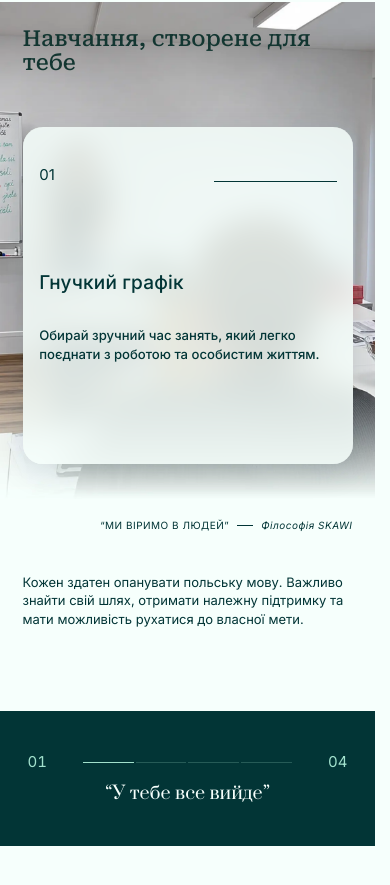
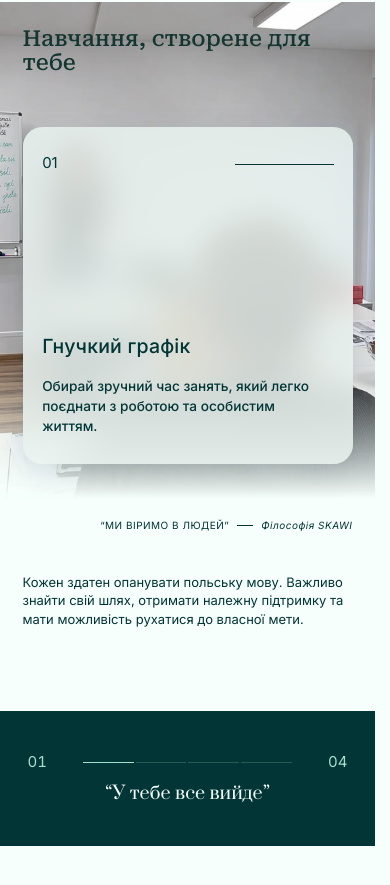
Before and after one commit to Tetiana2309/skawi-website, a React (Vite) app: page / in a window 390 px wide. Shown: the part 10533-11418 px from the top of the page. Built offline with nearby package versions, Linux system fonts and the light colour scheme.

Commit message:
Match benefits glass color and card spacing to revised Figma design

```diff
--- a/src/sections/Benefits.css
+++ b/src/sections/Benefits.css
@@ -42,7 +42,7 @@
 }
 .benefits__card-surface {
   position: absolute; inset: 0; border-radius: inherit; overflow: hidden;
-  background: #F6FFFC;
+  background: #EAF4F0;
 }
 /* One permanently aligned frosted background for all four text states. */
 .benefits__card-photo {
@@ -50,22 +50,30 @@
   left: -12.285%; top: -38.174%; width: 124.57%; height: 150.622%;
   object-fit: cover; filter: blur(15px); pointer-events: none;
 }
-.benefits__card-tint { position: absolute; inset: 0; background: rgba(246,255,252,.85); pointer-events: none; }
+.benefits__card-tint { position: absolute; inset: 0; background: rgba(234,244,240,.85); pointer-events: none; }
 .benefits__copy-window { position: absolute; inset: 0; border-radius: inherit; overflow: hidden; }
-.benefits__card { position: absolute; inset: 0; visibility: hidden; opacity: 0; will-change: transform, opacity; }
+.benefits__card {
+  position: absolute; inset: 0; visibility: hidden; opacity: 0;
+  will-change: transform, opacity;
+  --card-x: min(40px, 2.08333vw);
+  --card-y: min(60px, 5.988vh);
+  --card-gap: min(30px, 2.994vh);
+  display: flex; flex-direction: column; justify-content: flex-end;
+  padding: var(--card-y) var(--card-x);
+}
 .benefits__card:first-child { visibility: visible; opacity: 1; }
 .benefits__card-number {
-  position: absolute; left: 4.914%; top: 16.598%;
-  font-size: clamp(15px, 1.25cqw, 24px); line-height: 1.1;
+  position: absolute; left: var(--card-x); top: var(--card-y);
+  font-size: clamp(15px, 1.25vw, 24px); line-height: 1.1;
 }
-.benefits__card-line { position: absolute; right: 4.914%; top: 19.295%; width: 37.346%; height: 1px; background: #023536; }
+.benefits__card-line { position: absolute; right: var(--card-x); top: calc(var(--card-y) + 13px); width: min(204px, 30%); height: 1px; background: #023536; }
 .benefits__card h3 {
-  position: absolute; left: 4.914%; right: 4.914%; top: 56.639%;
-  margin: 0; font-size: clamp(21px, 1.667cqw, 32px); font-weight: 500; line-height: 1; letter-spacing: .01em;
+  position: static;
+  margin: 0 0 var(--card-gap); font-size: clamp(21px, 1.667vw, 32px); font-weight: 500; line-height: 1; letter-spacing: .01em;
 }
 .benefits__card p {
-  position: absolute; left: 4.914%; right: 4.914%; top: 69.294%;
-  margin: 0; font-size: clamp(14px, 1.146cqw, 22px); font-weight: 500; line-height: 1.6;
+  position: static;
+  margin: 0; font-size: clamp(14px, 1.146vw, 22px); font-weight: 500; line-height: 1.6;
 }
 .benefits__quote {
   position: absolute; top: 8.264%; right: 4.415%; display: flex; align-items: center; gap: 8px; white-space: nowrap;
@@ -91,8 +99,8 @@
 }
 @media (min-width: 801px) and (max-height: 700px) {
   .benefits__heading { font-size: clamp(22px, 4.8cqh, 48px); }
-  .benefits__card h3 { top: 49%; font-size: clamp(19px, 3.2cqh, 32px); }
-  .benefits__card p { top: 64%; font-size: clamp(13px, 2.2cqh, 22px); line-height: 1.4; }
+  .benefits__card h3 { font-size: clamp(19px, 3.2vh, 32px); }
+  .benefits__card p { font-size: clamp(13px, 2.2vh, 22px); line-height: 1.4; }
 }
 @media (max-width: 800px) {
   .benefits-scroll { margin-top: 80px; height: 380svh; }
@@ -101,10 +109,10 @@
   .benefits__heading { left: 6%; right: 6%; top: 5%; font-size: clamp(22px, 5.4cqw, 38px); }
   .benefits__deck { left: 6%; right: 6%; top: 25%; height: 68%; }
   .benefits__card-photo { left: -6.818%; top: -36.765%; width: 113.636%; height: 147.059%; }
-  .benefits__card-number { top: 12%; }
-  .benefits__card-line { top: 16%; }
-  .benefits__card h3 { top: 43%; font-size: clamp(19px, 5cqw, 28px); line-height: 1.15; }
-  .benefits__card p { top: 59%; font-size: clamp(13px, 3.5cqw, 19px); line-height: 1.45; }
+  .benefits__card { --card-x: clamp(16px, 4.914vw, 40px); --card-y: min(28px, 5vh); --card-gap: min(20px, 3vh); }
+  .benefits__card-line { top: calc(var(--card-y) + 9px); }
+  .benefits__card h3 { font-size: clamp(19px, 5vw, 28px); line-height: 1.15; }
+  .benefits__card p { font-size: clamp(13px, 3.5vw, 19px); line-height: 1.45; }
   .benefits__quote { top: 10%; right: 6%; font-size: 10px; }
   .benefits__quote em { font-size: 10px; }
   .benefits__intro { left: 6%; top: 35%; width: 88%; font-size: clamp(13px, 3.3cqw, 17px); }
@@ -113,8 +121,8 @@
   .benefits__motto { position: static; text-align: center; font-size: clamp(18px, 4.8cqw, 30px); line-height: 1.1; }
 }
 @media (max-width: 800px) and (max-height: 620px) {
-  .benefits__card h3 { top: 34%; }
-  .benefits__card p { top: 52%; font-size: 13px; line-height: 1.3; }
+  .benefits__card { --card-y: min(18px, 3vh); --card-gap: min(12px, 2vh); }
+  .benefits__card p { font-size: 13px; line-height: 1.3; }
   .benefits__intro { top: 29%; font-size: 12px; line-height: 1.3; }
 }
 @media (prefers-reduced-motion: reduce) {
```
